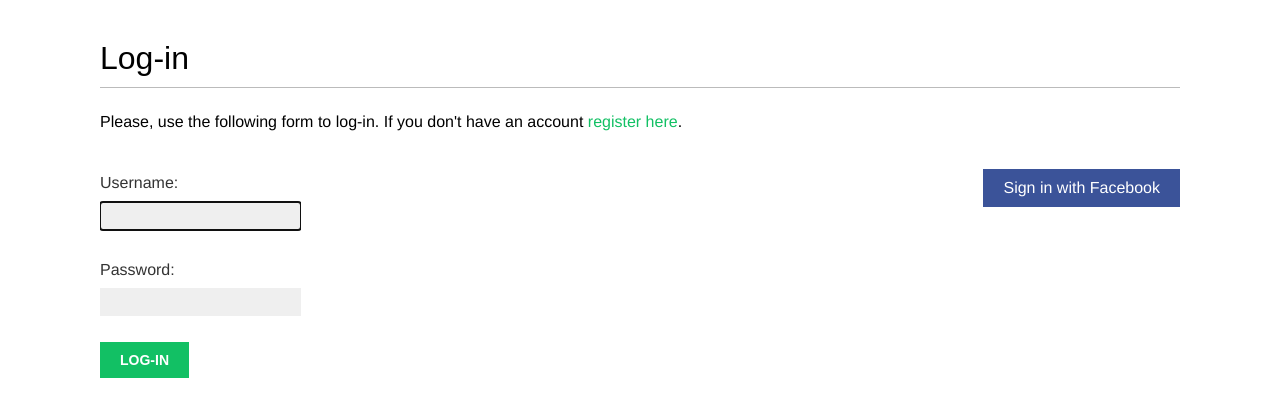
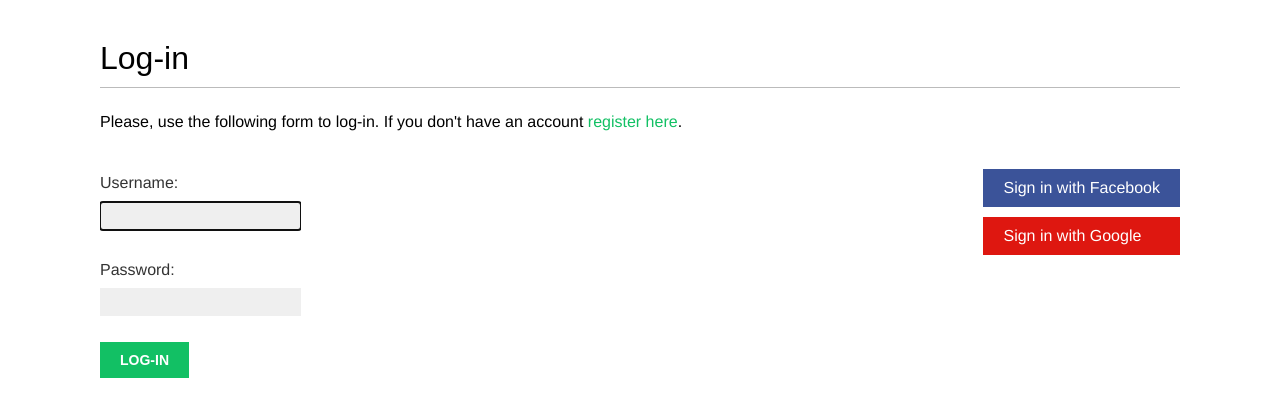
Before and after one commit to Dullah2k/bookmarks-site, a Django app: page /account/login/ in a window 1280 px wide. Shown: the part 47-464 px from the top of the page. Run offline with Django 4.2, Linux system fonts and the light colour scheme; some web fonts are replaced.

Commit message:
sucessfully added google-oauth2

```diff
--- a/account/templates/registration/login.html
+++ b/account/templates/registration/login.html
@@ -30,6 +30,12 @@
           Sign in with Facebook
         </a>
       </li>
+
+      <li class="google">
+        <a href="{% url "social:begin" "google-oauth2" %}">
+        Sign in with Google
+        </a>
+        </li>
     </ul>
   </div>
 {% endblock %}
--- a/bookmarks/settings.py
+++ b/bookmarks/settings.py
@@ -109,6 +109,7 @@ AUTHENTICATION_BACKENDS = [
     'django.contrib.auth.backends.ModelBackend',
     'account.authentication.EmailAuthBackend',
     'social_core.backends.facebook.FacebookOAuth2',
+    'social_core.backends.google.GoogleOAuth2',
 ]
 
 # Internationalization
@@ -143,3 +144,8 @@ DEFAULT_AUTO_FIELD = 'django.db.models.BigAutoField'
 #FACEBOOK AUTH
 SOCIAL_AUTH_FACEBOOK_KEY = '2539251356278703'
 SOCIAL_AUTH_FACEBOOK_SECRET = '4430126d6071a9466f682e81cad41669'
+
+#GOOGLE AUTH
+SOCIAL_AUTH_GOOGLE_OAUTH2_KEY = '695516002381-9pvacuqr1es35qcb56afrr3l2shnlff1.apps.googleusercontent.com'
+SOCIAL_AUTH_GOOGLE_OAUTH2_SECRET = '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'
+SOCIAL_AUTH_GOOGLE_OAUTH2_REDIRECT_URI = 'http://mysite.com:8000/social-auth/complete/google-oauth2/'
```
Also changed, not shown: db.sqlite3.
